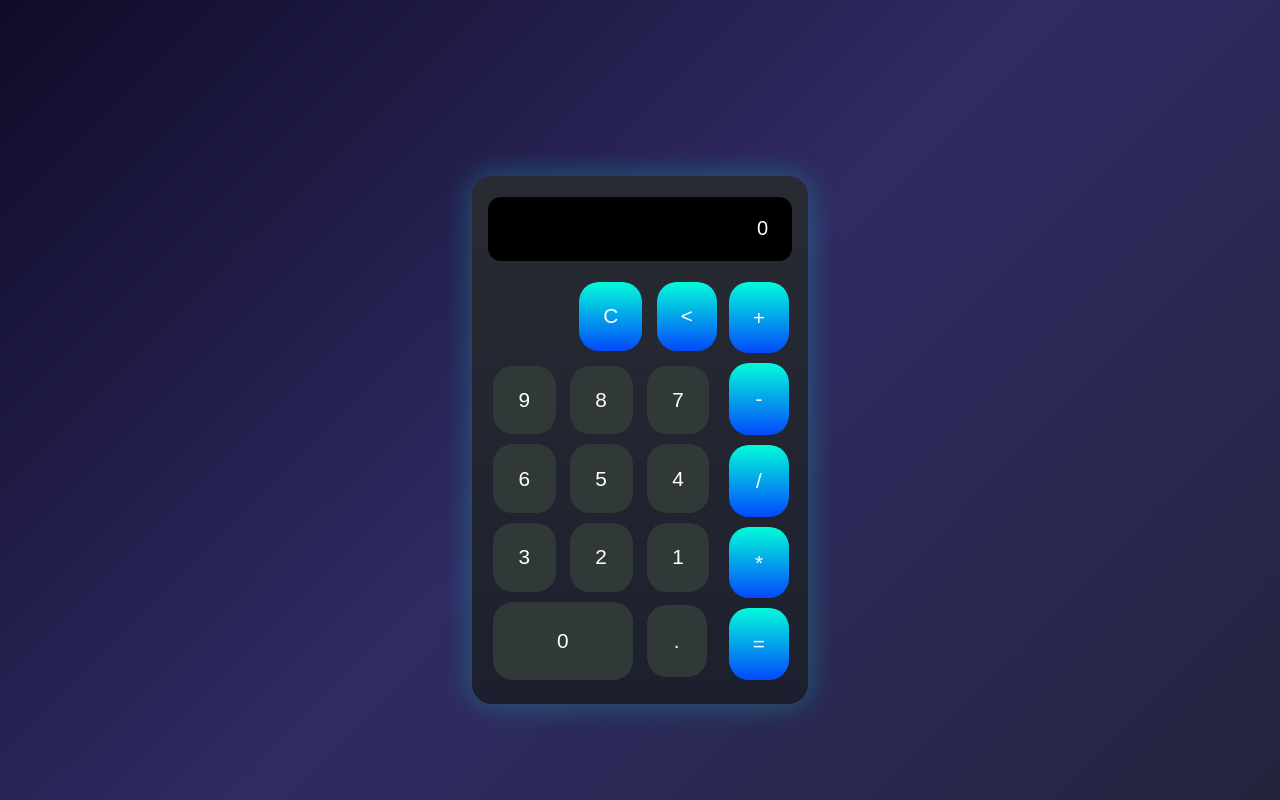
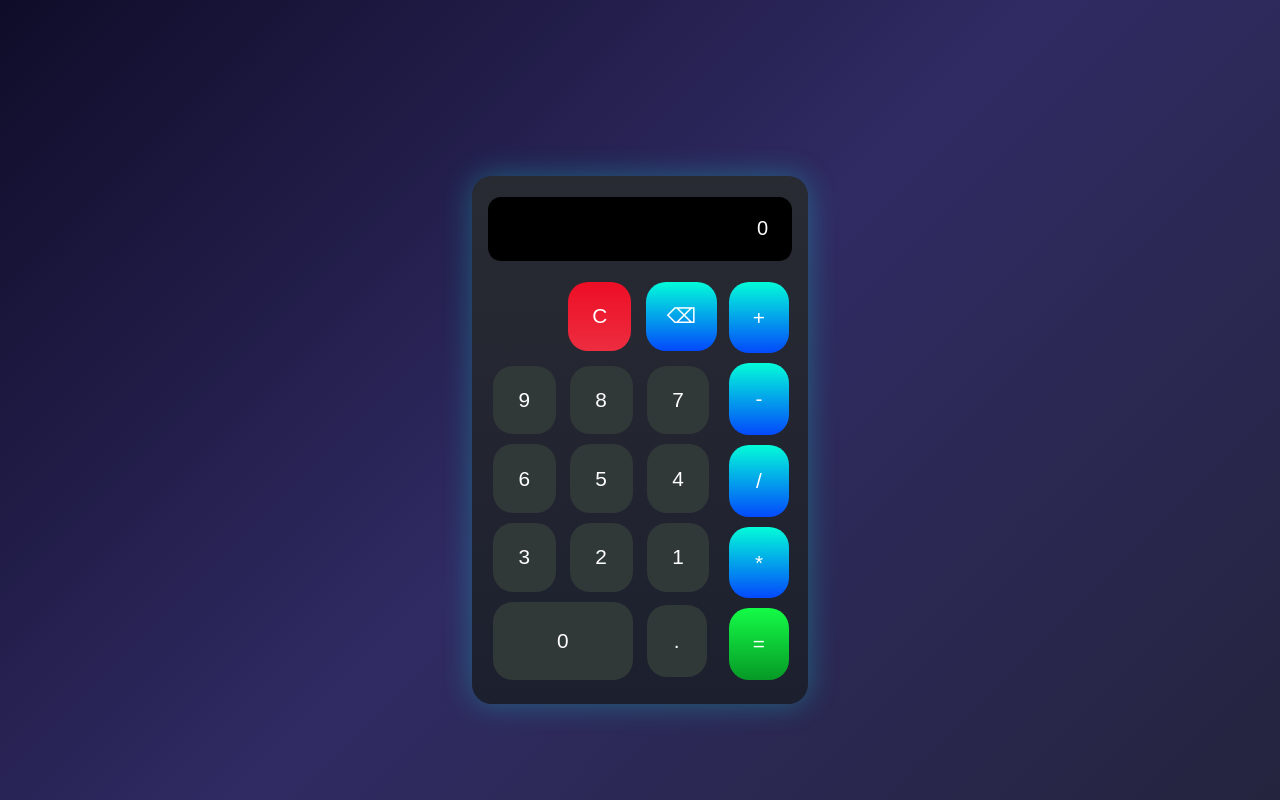
Before and after one commit to Parul-kashyap/my_calculator, a plain HTML site: page index.html in a window 1280 px wide. Drawn offline with Linux system fonts and the light colour scheme.

Commit message:
html and styles updated

```diff
--- a/index.html
+++ b/index.html
@@ -27,8 +27,8 @@
         <div class="clearAndNum">
 
             <div class="clearBackspace">
-              <button class="btn" type="button" name="button">C</button>
-              <button class="btn" type="button" name="button"><</button>
+              <button id="clear" class="btn" type="button" name="button">C</button>
+              <button id="backspace" class="btn" type="button" name="button">⌫</button>
               <!-- <button class="btn" type="button" name="button"><</button> -->
             </div>
 
@@ -57,7 +57,7 @@
                   <button class="btn" type="button" name="button">-</button>
                   <button class="btn" type="button" name="button">/</button>
                   <button class="btn" type="button" name="button">*</button>
-                  <button class="btn equalBtn" type="button" name="button">=</button>
+                  <button id="equal" class="btn" type="button" name="button">=</button>
               </div>
         </div>
 
--- a/styles.css
+++ b/styles.css
@@ -59,9 +59,19 @@ body{
   margin: 0 3px 5px 0;
 }
 
-.clearBackspace button{
+.clearBackspace #clear{
+  background: linear-gradient(#ed0e25,#ed2d40);
+  padding: 1.4rem 1.5rem;
+}
+
+.clearBackspace #clear:hover{
+  background: linear-gradient(#b52132, #f54e62);
+}
+
+
+.clearBackspace #backspace{
   background: linear-gradient(#03fcd9, #0349fc);
-  padding: 1.4rem 1.5rem;
+  padding: 1.3rem;
 }
 
 .clearBackspace button:hover{
@@ -115,6 +125,10 @@ body{
   background: linear-gradient(#474d5e, #41454f);
 }
 
-.funButtons button .equalBtn{
-  background: linear-gradient(#ed0e25,#ed2d40) !important;
+.funButtons #equal{
+  background: linear-gradient(#14fc47, #069926) ;
 }
+
+.funButtons #equal:hover{
+  background: linear-gradient(#128c2d, #0fa32f) ;
+}
```
